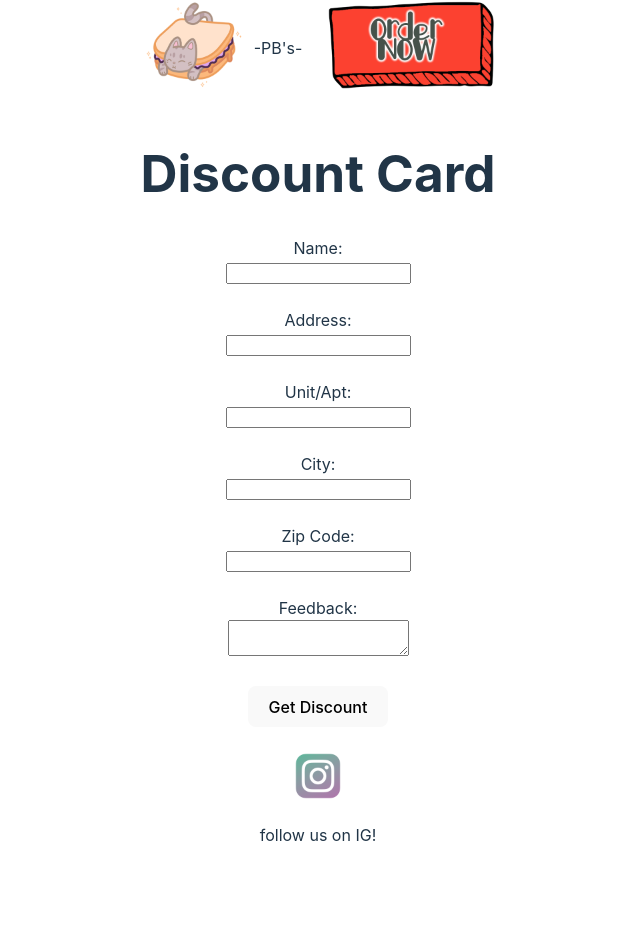
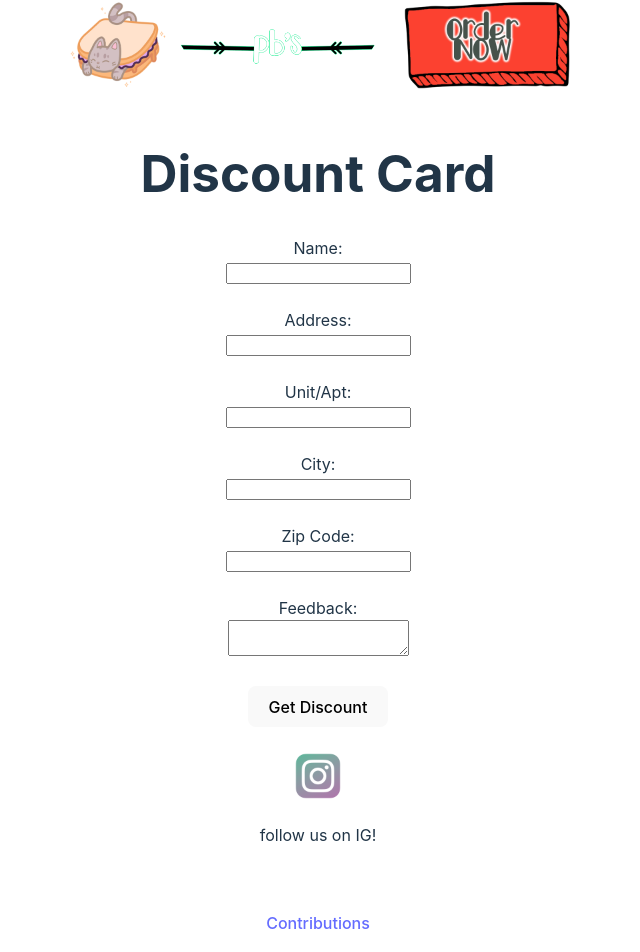
Before and after one commit to rtocastro/bruiseandbites, a React (Vite) app: page /Discount in a window 1280 px wide. Shown: the part 47-999 px from the top of the page, without its empty margins (322-962 px from the left). Before the commit the page ends 942 px from the top, so only its background shows below. Built offline with nearby package versions, Linux system fonts and the light colour scheme.

Commit message:
added new center img for hdr add lnk for cntribtns on ftr and cmmtd out code on form

```diff
--- a/src/components/Footer.jsx
+++ b/src/components/Footer.jsx
@@ -11,6 +11,11 @@ function Footer() {
     <img src={iglogo} className='footer-btn'/>
     </Link>
     <p>follow us on IG!</p>
+    <br />
+    <br />
+    <Link to="/Contributions">
+    Contributions
+    </Link>
     </>
   )
 }
--- a/src/components/Header.jsx
+++ b/src/components/Header.jsx
@@ -2,7 +2,7 @@ import React from 'react';
 import { Link } from 'react-router-dom';
 import ordernow from '../assets/ordernowbutt.png';
 import homebutt from '../assets/homebutt.png';
-
+import pbmain from '../assets/pbmain.png';
 function Header() {
   return (
     <header className="header-container">
@@ -11,7 +11,7 @@ function Header() {
           <img src={homebutt} alt="Home" className="header-btn" />
         </Link>
       </div>
-      -PB's-
+      <img src={pbmain} alt="PB's" className="header-btn" />
       <div className="header-right">
         <Link to="/">
           <img src={ordernow} alt="Order Now" className="header-btn" />
```
Also changed, not shown: src/components/DisForm.jsx (+6 -6 lines), src/assets/pbmain.png (added).
